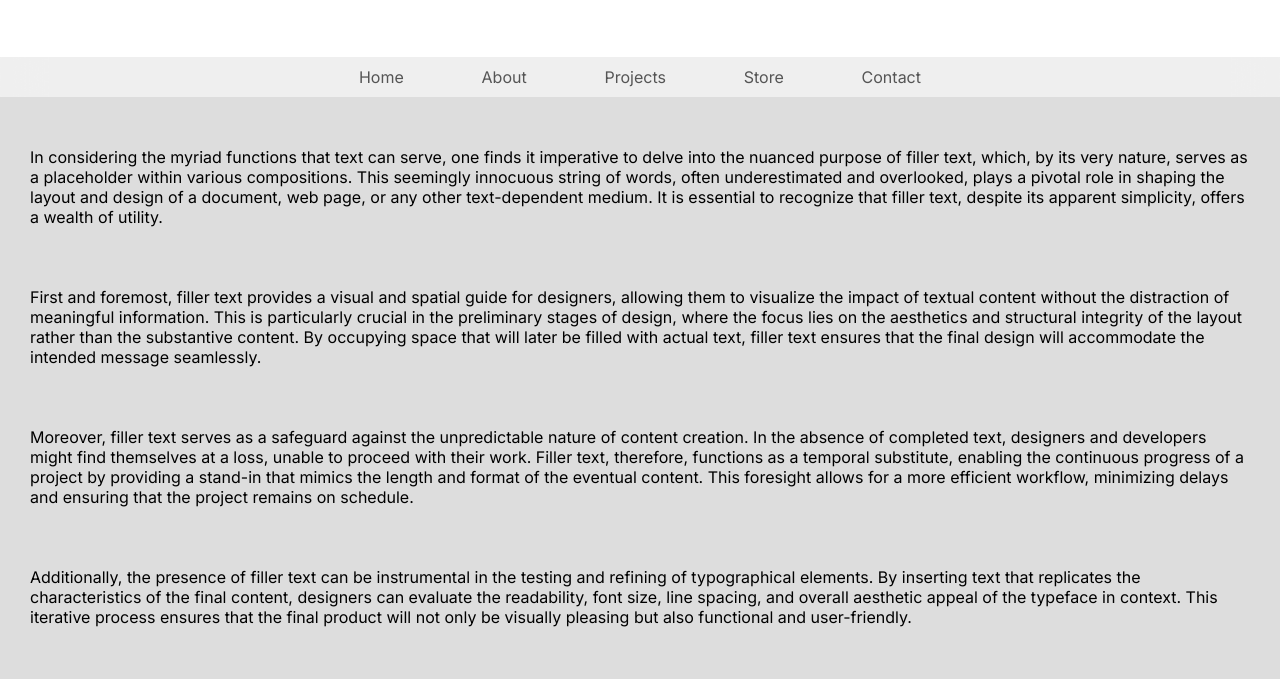
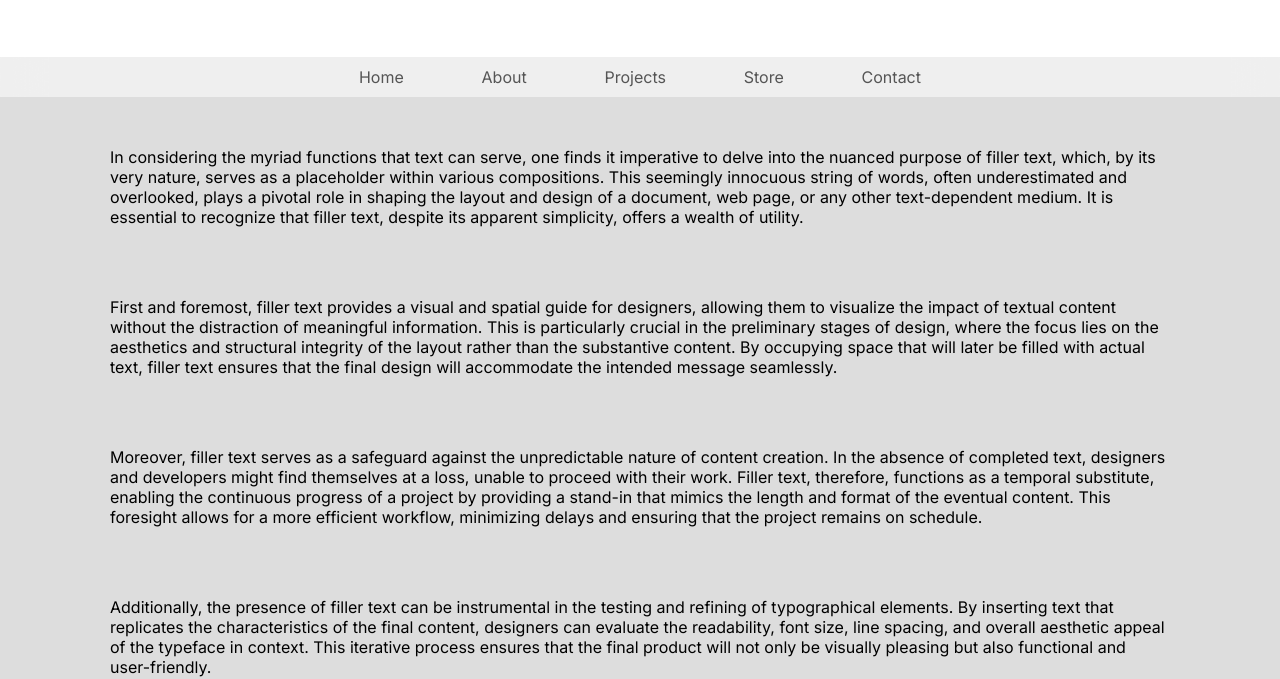
Before and after one commit to relativityparadox/relativityparadox, a plain HTML site: page index.html in a window 1280 px wide. Shown: the part 136-815 px from the top of the page. Drawn offline with Linux system fonts and the light colour scheme; no server answers.

Commit message:
Update style.css

```diff
--- a/assets/style.css
+++ b/assets/style.css
@@ -94,7 +94,8 @@ div {
 .text {
   padding: 30px;
   font-family: "Inter", sans-serif;
-  max-width: 2000px;
+  max-width: 1500px;
+  margin: 10px 80px;
 }
 
 .footer {
```
